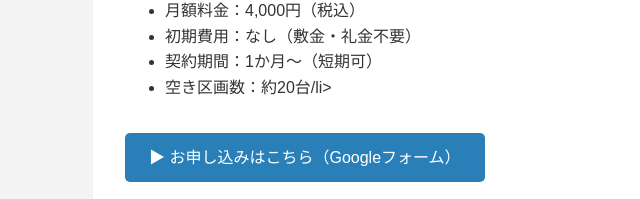
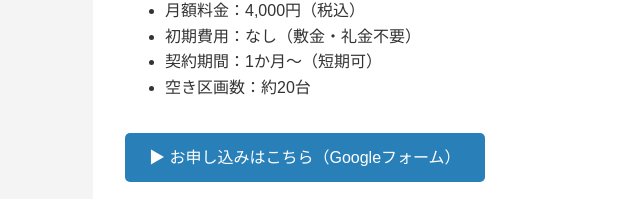
Before and after one commit to ryousukelogic/hayashi-parking, a plain HTML site: page index.html in a window 1280 px wide. Shown: the part 437-636 px from the top of the page, 115-755 px from the left. Drawn offline with Linux system fonts and the light colour scheme.

Commit message:
Update index.html

```diff
--- a/index.html
+++ b/index.html
@@ -62,7 +62,7 @@
         <li>月額料金：4,000円（税込）</li>
         <li>初期費用：なし（敷金・礼金不要）</li>
         <li>契約期間：1か月～（短期可）</li>
-        <li>空き区画数：約20台/li>
+        <li>空き区画数：約20台</li>
       </ul>
       <a class="button" href="https://forms.gle/gLFf42piT8Wy2LFa7" target="_blank">▶ お申し込みはこちら（Googleフォーム）</a>
     </section>
```
